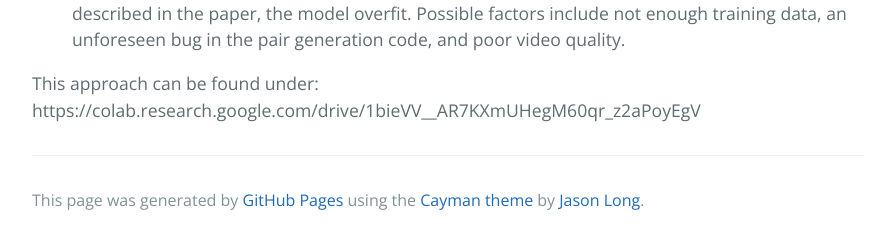
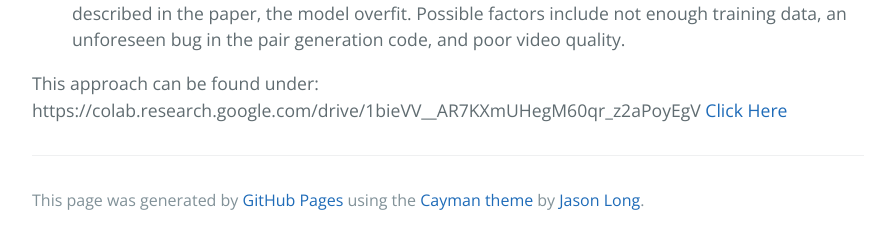
Before and after one commit to binhanle/eem202a-project, a Jekyll site: the page built from method_explore.md, in a window 1280 px wide and 900 px high, scrolled down 1887 px. Shown: the part 656-897 px from the top of the window, without its empty margins (192-1082 px from the left). Built offline with Jekyll 4.4.1, drawn with Linux system fonts in a browser that asks for light colours.

Commit message:
Update method_explore.md

```diff
--- a/method_explore.md
+++ b/method_explore.md
@@ -56,3 +56,4 @@ This strategy was not pursued for the following reasons:
 
 This approach can be found under:
 https://colab.research.google.com/drive/1bieVV__AR7KXmUHegM60qr_z2aPoyEgV
+<a href="https://colab.research.google.com/drive/1bieVV__AR7KXmUHegM60qr_z2aPoyEgV">Click Here</a>
```
